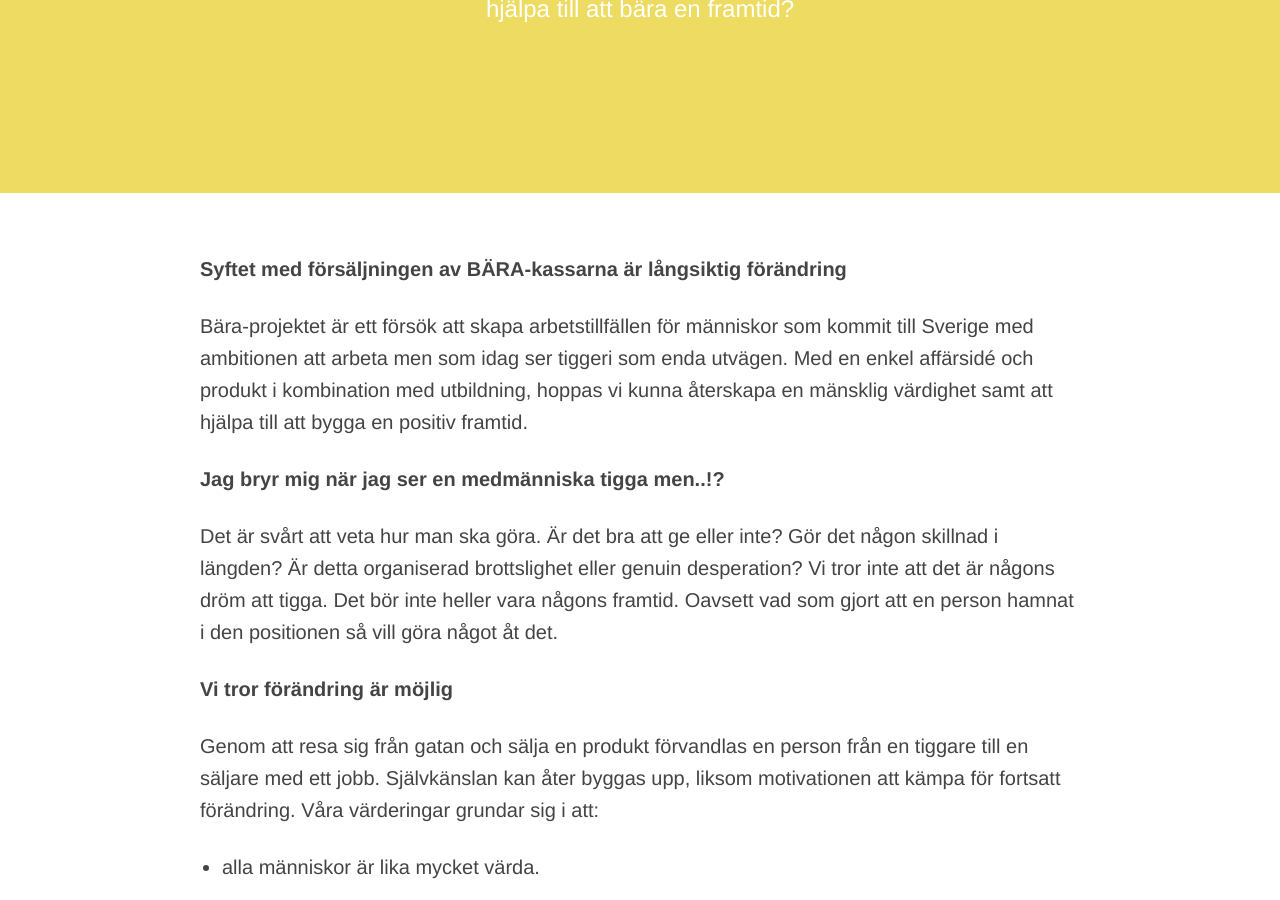
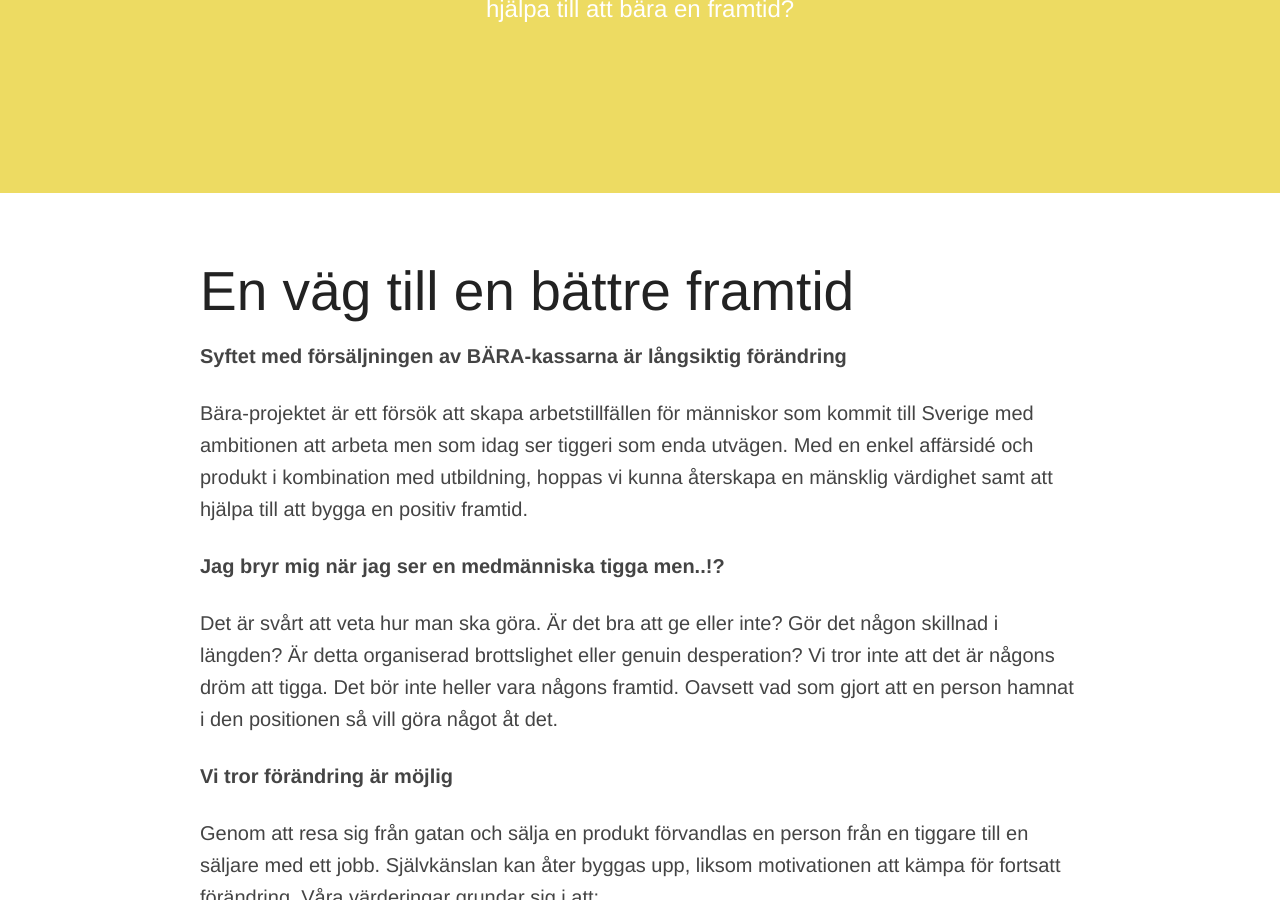
Before and after one commit to bara-se/bara-se.github.io, a Jekyll site: the page built from _posts/0100-01-01-index.md, in a window 1280 px wide and 900 px high, scrolled down 401 px. Built offline with Jekyll 4.4.1, drawn with Linux system fonts in a browser that asks for light colours.

Commit message:
Update 0100-01-01-index.md

```diff
--- a/_posts/0100-01-01-index.md
+++ b/_posts/0100-01-01-index.md
@@ -5,6 +5,7 @@ permalink: /
 title: ""
 ---
 
+#En väg till en bättre framtid
 **Syftet med försäljningen av** **BÄRA-kassarna är långsiktig förändring**
 
 Bära-projektet är ett försök att skapa arbetstillfällen för människor som kommit till Sverige med ambitionen att arbeta men som idag ser tiggeri som enda utvägen. Med en enkel affärsidé och produkt i kombination med utbildning, hoppas vi kunna återskapa en mänsklig värdighet samt att hjälpa till att bygga en positiv framtid.
```
